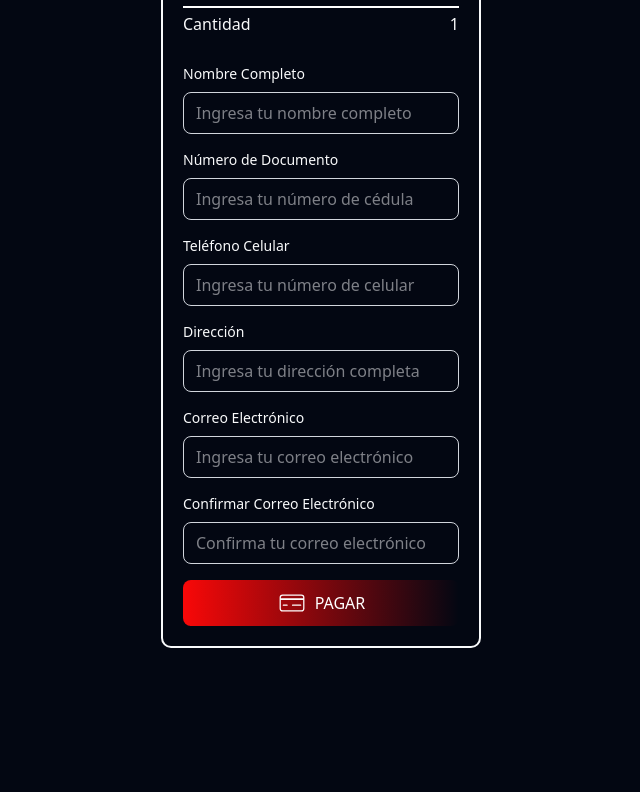
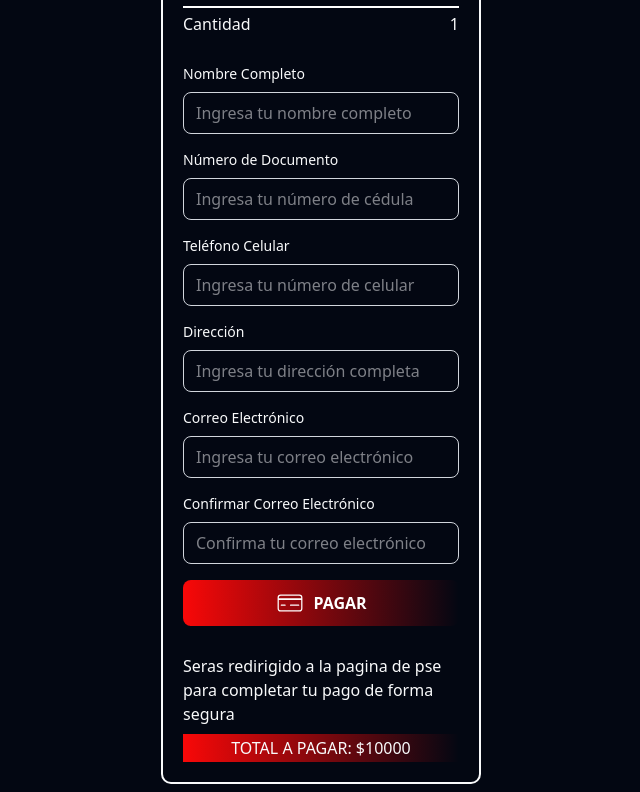
Before and after one commit to juancho391/mega_sorteos_pereira, a Next.js app: page / in a window 1280 px wide. Shown: the part 1210-2002 px from the top of the page, without its empty margins (319-959 px from the left). Before the commit the page ends 1866 px from the top, so only its background shows below. Built offline with nearby package versions, Linux system fonts and the light colour scheme.

Commit message:
resumen y confirmacion del precio a pagar y de la redireccion a pse

```diff
--- a/components/CompraSection.tsx
+++ b/components/CompraSection.tsx
@@ -1,7 +1,8 @@
 import ComboCard from "./ui/ComboCard";
 import TicketCounter from "./ui/TicketCounter";
 import CardSummary from "./ui/CardSummary";
-import BuyForm from "./BuyForm";
+import BuyForm from "./ui/BuyForm";
+import CheckBuy from "./ui/CheckBuy";
 export default function CompraSection() {
   return (
     <div className="border-2 border-brandYellow w-80 rounded-lg h-full flex flex-col items-center gap-3 p-3">
@@ -16,6 +17,7 @@ export default function CompraSection() {
       <TicketCounter numberOfTickets={1} />
       <CardSummary ticketPrice={10000} quantity={1} />
       <BuyForm />
+      <CheckBuy />
     </div>
   );
 }
--- a/components/BuyForm.tsx
+++ b/components/ui/BuyForm.tsx
@@ -134,7 +134,7 @@ export default function BuyForm() {
       </div>
       <button
         type="submit"
-        className="w-full bg-gradient-to-r from-brandRed to-brandYellow text-white py-2 px-4 rounded-md flex justify-center gap-2 items-center cursor-pointer hover:opacity-90 transition-opacity"
+        className="w-full bg-gradient-to-r from-brandRed to-brandYellow text-white py-2 px-4 rounded-md flex justify-center gap-2 items-center cursor-pointer hover:opacity-90 transition-opacity font-extrabold"
       >
         <CiCreditCard1 className="text-3xl" />
         PAGAR
--- /dev/null
+++ b/components/ui/CheckBuy.tsx
@@ -0,0 +1,13 @@
+export default function CheckBuy() {
+  return (
+    <div className="w-full bg-brandGray rounded-lg p-2">
+      <span>
+        Seras redirigido a la pagina de pse para completar tu pago de forma
+        segura
+      </span>
+      <div className="w-full bg-linear-to-r from-brandRed to-brandYellow h-7 text-center flex  items-center justify-center font-light mt-2">
+        TOTAL A PAGAR: $10000
+      </div>
+    </div>
+  );
+}
```
